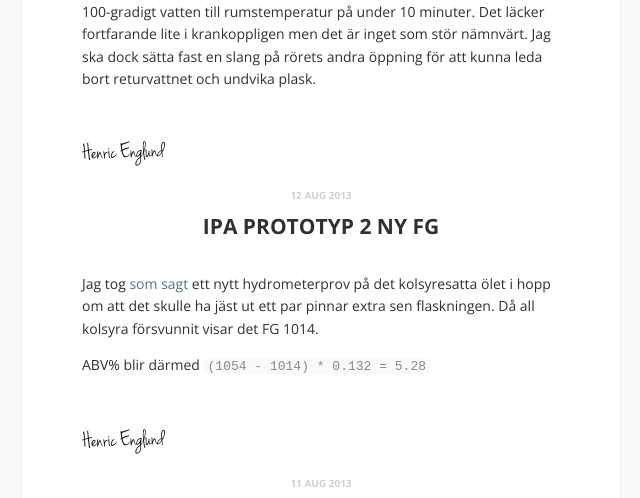
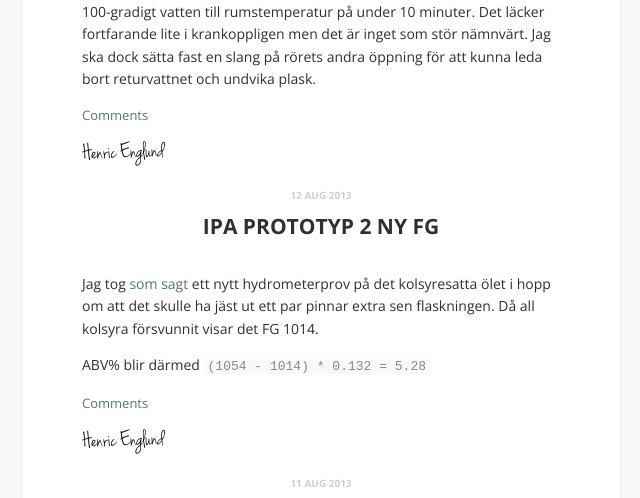
Before and after one commit to hnrc/nomnom, a Jekyll site: the page built from index.html, in a window 1280 px wide. Shown: the part 2392-2890 px from the top of the page, without its empty margins (319-959 px from the left). Built offline with Jekyll 4.4.1, drawn with Linux system fonts in a browser that asks for light colours; some web fonts are replaced; Markdown is read by kramdown in place of the engine named in the settings; comment, search, counter and statistics services are not loaded; some of the changed text lies outside the part shown.

Commit message:
Comments count on index page

```diff
--- a/index.html
+++ b/index.html
@@ -10,6 +10,9 @@ layout: index
     {{ post.title }}
   </h1>
   {{ post.content }}
+  <span class="comments-link">
+  	<a href="{{ post.url }}#disqus_thread">Comments</a>
+  </span>
   {% include signoff.html %}
 </section>
 {% endfor %}
--- a/stylesheets/style.css
+++ b/stylesheets/style.css
@@ -319,6 +319,10 @@ section.post, section > p {
   margin: 0;
   padding: 0; }
 
+span.comments-link {
+  font-size: 13px;
+}
+
 pre {
   overflow-x: auto;
   padding: 10px 60px;
```
Also changed, not shown: _layouts/index.html (+9 -0 lines).
